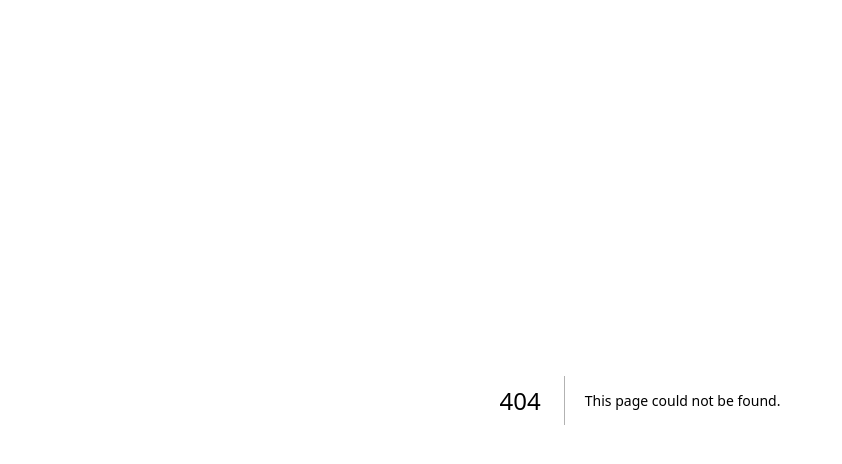
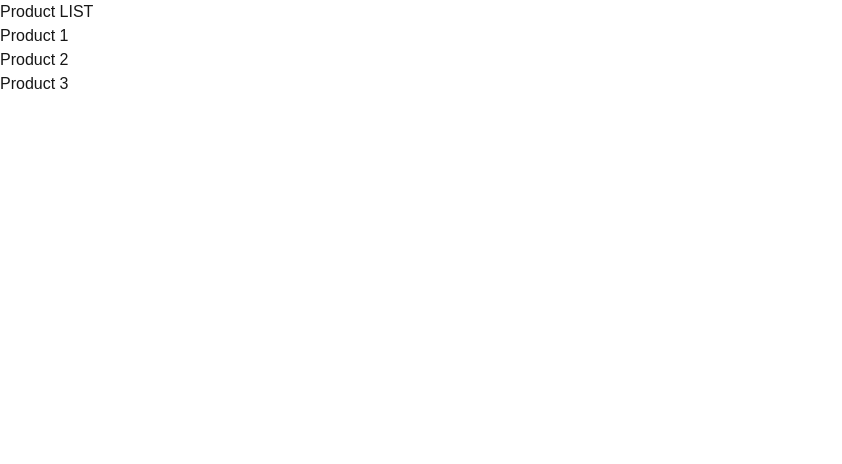
Before and after one commit to Atul993/nextJS-practice, a Next.js app: page /product in a window 1280 px wide. Before the commit this address had no page. Shown: the top 464 px of the page, without its empty margins (0-842 px from the left). Built offline with nearby package versions, Linux system fonts and the light colour scheme.

Commit message:
dynamic page route add

```diff
--- /dev/null
+++ b/src/app/product/[productId]/page.tsx
@@ -0,0 +1,7 @@
+export default function ProductDetails({
+  params,
+}: {
+  params: { productId: string };
+}) {
+  return <div>Product details {params.productId} page</div>;
+}
--- /dev/null
+++ b/src/app/product/page.tsx
@@ -0,0 +1,10 @@
+export default function ProductList() {
+  return (
+    <>
+    <div> Product LIST</div>
+      <div>Product 1</div>
+      <div>Product 2</div>
+      <div>Product 3</div>
+    </>
+  );
+}
```
